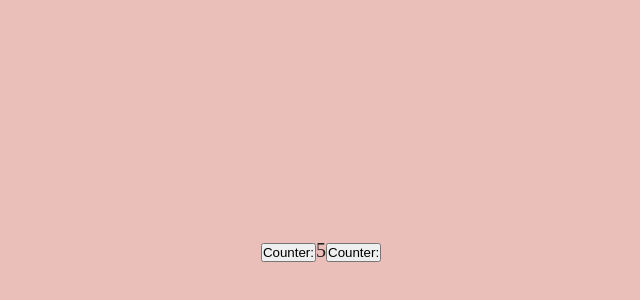
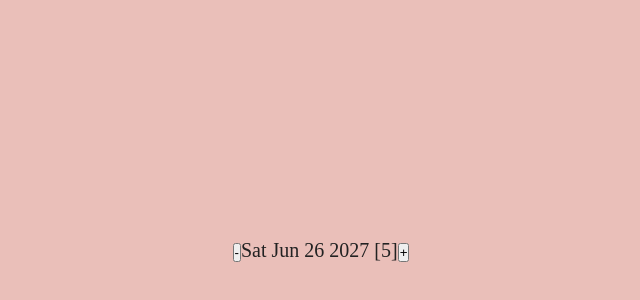
Before and after one commit to MikayelGyogchyan/classy-wearher, a React (Create React App) app: page / in a window 1280 px wide. Shown: the part 150-450 px from the top of the page, without its empty margins (319-959 px from the left). Built offline with nearby package versions, Linux system fonts and the light colour scheme; the HTML template or start-up script is replaced by a standard one.

Commit message:
Update App.js
Working With Event Handlers

```diff
--- a/src/App.js
+++ b/src/App.js
@@ -1,20 +1,42 @@
-import React from'react';
+import React from "react";
 
 class Counter extends React.Component {
   constructor(props) {
     super(props);
 
     this.state = {
-      count: 5
+      count: 5,
     };
+
+    this.handleDecrement = this.handleDecrement.bind(this);
+    this.handleIncrement = this.handleIncrement.bind(this);
   }
 
-  render() { // the "this" here will point to the current component instance
+  handleDecrement() {
+    // this.setState({
+    //   count: this.state.count - 1
+    // });
+    this.setState(curState => {
+      return { count: curState.count - 1 }
+    });
+  }
+
+  handleIncrement() {
+    this.setState(curState => {
+      return { count: curState.count + 1 }
+    });
+  }
+
+  render() {
+    // the "this" here will point to the current component instance
+    const date = new Date('june 21 2027')
+    date.setDate(date.getDate() + this.state.count)
+
     return (
       <div className="counter">
-        <button>Counter: {this.props.count}</button>
-        <span>{this.state.count}</span>
-        <button>Counter: {this.props.count}</button>
+        <button onClick={this.handleDecrement}>-</button>
+        <span>{date.toDateString()} [{this.state.count}]</span>
+        <button onClick={this.handleIncrement}>+</button>
       </div>
     );
   }
```
